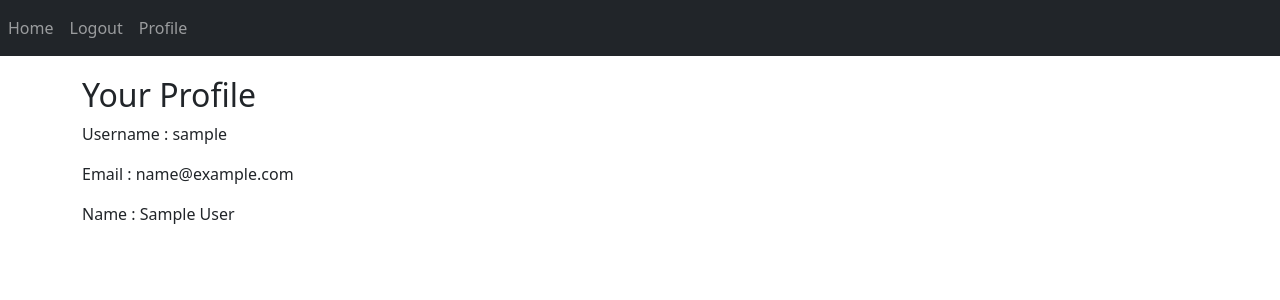
After one commit to zhouliupku/my_blog_project, a Django app: page /account/profile/ in a window 1280 px wide. The commit adds this page. Shown: the top 300 px of the page. Run offline with Django 3.2, Linux system fonts and the light colour scheme; the visitor is signed in with stand-in values (Sample User, id 1).

Commit message:
create user profile framework

```diff
--- a/my_project/App_Login/urls.py
+++ b/my_project/App_Login/urls.py
@@ -7,4 +7,6 @@ urlpatterns = [
     path('signup/', views.sign_up, name='signup'),
     path('signin/', views.login_page, name='signin'),
     path('logout/', views.logout_user, name='logout'),
+    path('profile/', views.profile, name='profile'),
+
 ]
--- a/my_project/App_Login/views.py
+++ b/my_project/App_Login/views.py
@@ -3,15 +3,17 @@ from django.contrib.auth.forms import UserCreationForm, AuthenticationForm
 from django.contrib.auth import login, authenticate, logout
 from django.urls import reverse
 from django.contrib.auth.decorators import login_required
+from App_Login.forms import SignUpForm
+
 
 # Create your views here.
 
 
 def sign_up(request):
-    form = UserCreationForm()
+    form = SignUpForm()
     registered = False
     if request.method == 'POST':
-        form = UserCreationForm(data=request.POST)
+        form = SignUpForm(data=request.POST)
         if form.is_valid():
             form.save()
             registered = True
@@ -37,3 +39,8 @@ def login_page(request):
 def logout_user(request):
     logout(request)
     return HttpResponseRedirect(reverse('App_Login:signin'))
+
+
+@login_required
+def profile(request):
+    return render(request, 'App_Login/profile.html', context={})
--- /dev/null
+++ b/my_project/templates/App_Login/profile.html
@@ -0,0 +1,14 @@
+{% extends 'base.html' %}
+{% block title %} Profile Page  {% endblock %}
+
+
+{% block body_block %}
+<h2>Your Profile </h2>
+
+
+<p>Username : {{ user.username }}</p>
+<p>Email : {{ user.email }}</p>
+<p>Name : {{ user.first_name }} {{ user.last_name }}</p>
+
+
+{% endblock %}
--- a/my_project/templates/base.html
+++ b/my_project/templates/base.html
@@ -27,6 +27,9 @@
                 <a class="nav-link" href="{% url 'App_Login:logout' %}">Logout</a>
             </li>
 
+            <li class="nav-item active">
+                <a class="nav-link" href="{% url 'App_Login:profile' %}">Profile</a>
+            </li>
             {% else %}
             <li class="nav-item active">
                 <a class="nav-link" href="{% url 'App_Login:signup' %}">Sign Up</a>
@@ -34,6 +37,7 @@
             <li class="nav-item active">
                 <a class="nav-link" href="{% url 'App_Login:signin' %}">Login</a>
             </li>
+
             {% endif %}
 
         </ul>
```
Also changed, not shown: my_project/App_Login/forms.py (added, +30 -0 lines).
